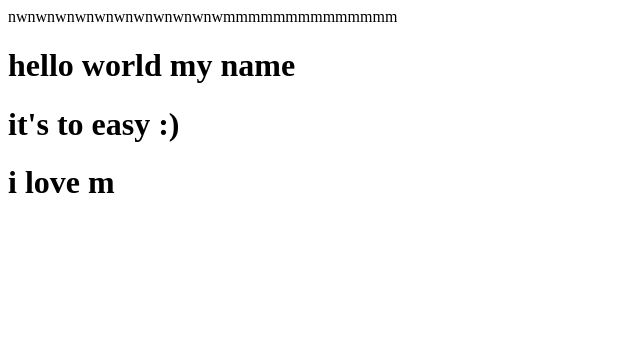
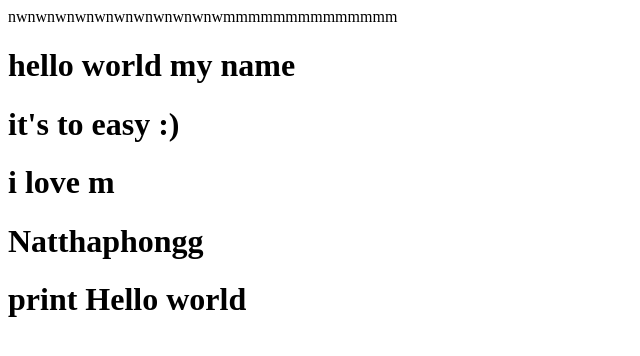
Before and after one commit to Natthaphong-ntp/we-project, a plain HTML site: page index.html in a window 1280 px wide. Shown: the whole page, without its empty margins (0-640 px from the left). Drawn offline with Linux system fonts and the light colour scheme.

Commit message:
add name in page

```diff
--- a/index.html
+++ b/index.html
@@ -10,5 +10,7 @@
     <h1>hello world my name </h1>
     <h1>it's to easy :) </h1>
     <h1>i love m </h1>
+    <h1>Natthaphongg </h1>
+    <h1>print Hello world </h1>
 </body>
 </html>
```
